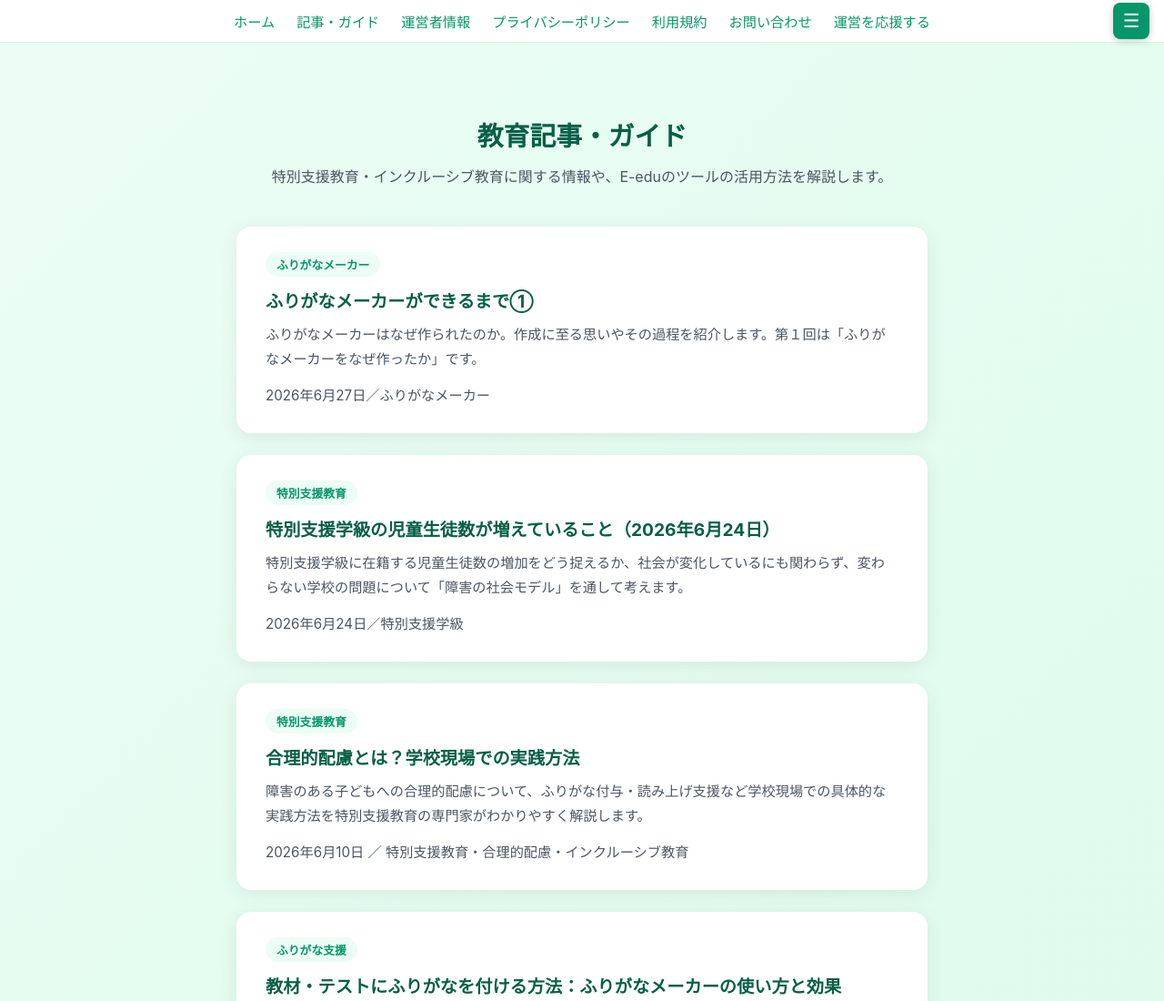
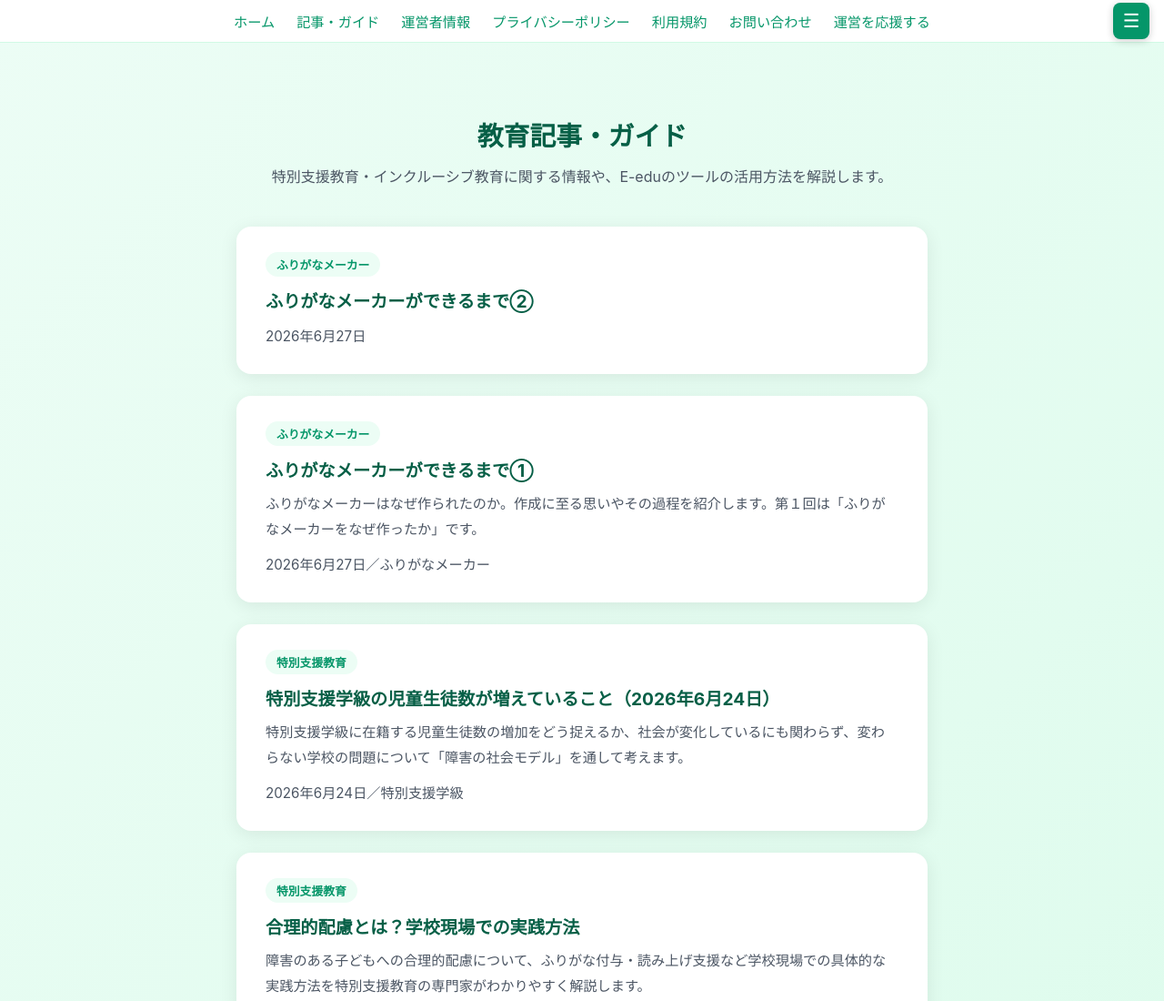
Before and after one commit to E-edu-byte/e-edu-main, a website: page articles.html in a window 1280 px wide. Shown: the top 1100 px of the page at 91% size. Drawn offline with Linux system fonts and the light colour scheme.

Commit message:
記事一覧更新: article-20260628-1853

```diff
--- a/articles.html
+++ b/articles.html
@@ -154,6 +154,14 @@
 
     <div class="article-list">
 
+      <a href="/article-article-20260628-1853.html" class="article-card">
+        <span class="article-tag">ふりがなメーカー</span>
+        <h2>ふりがなメーカーができるまで②</h2>
+        <p></p>
+        <p class="article-meta">2026年6月27日</p>
+      </a>
+
+
       <a href="/article-article-20260627-1810.html" class="article-card">
         <span class="article-tag">ふりがなメーカー</span>
         <h2>ふりがなメーカーができるまで①</h2>
```
